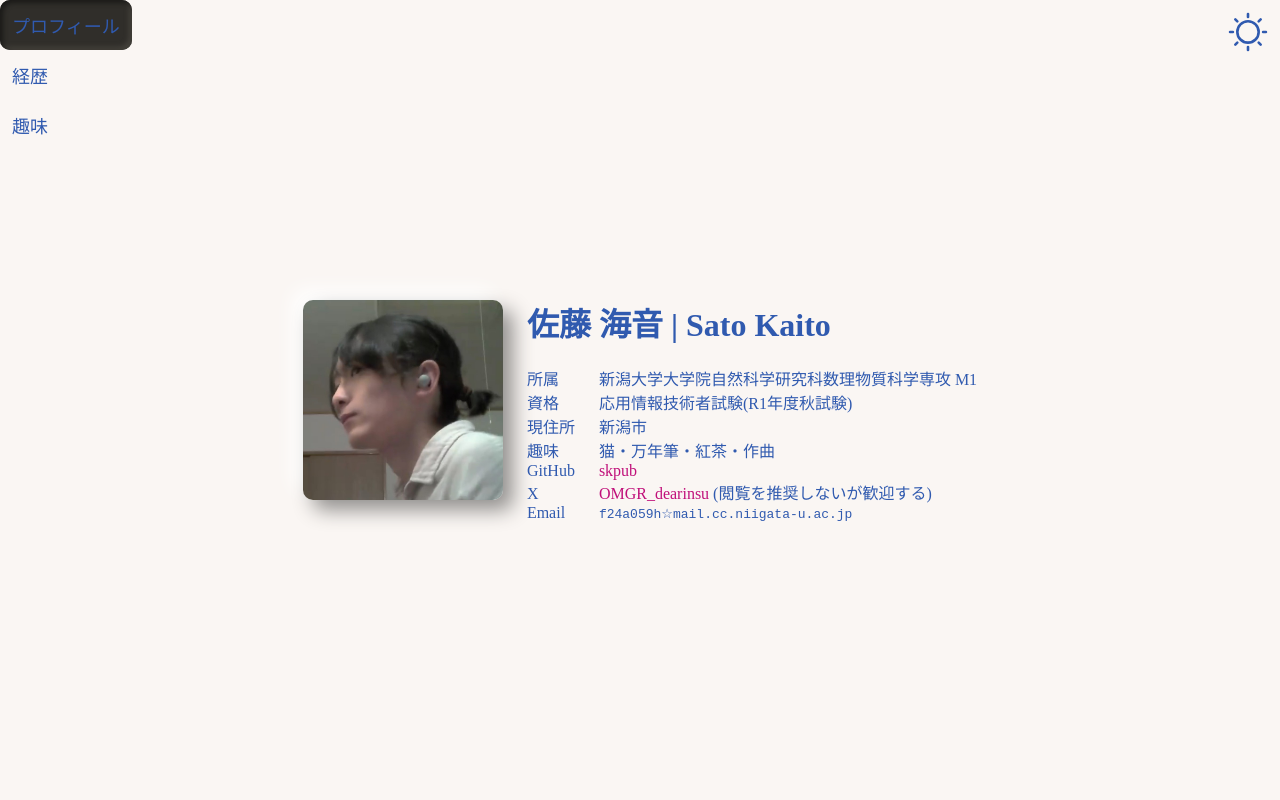
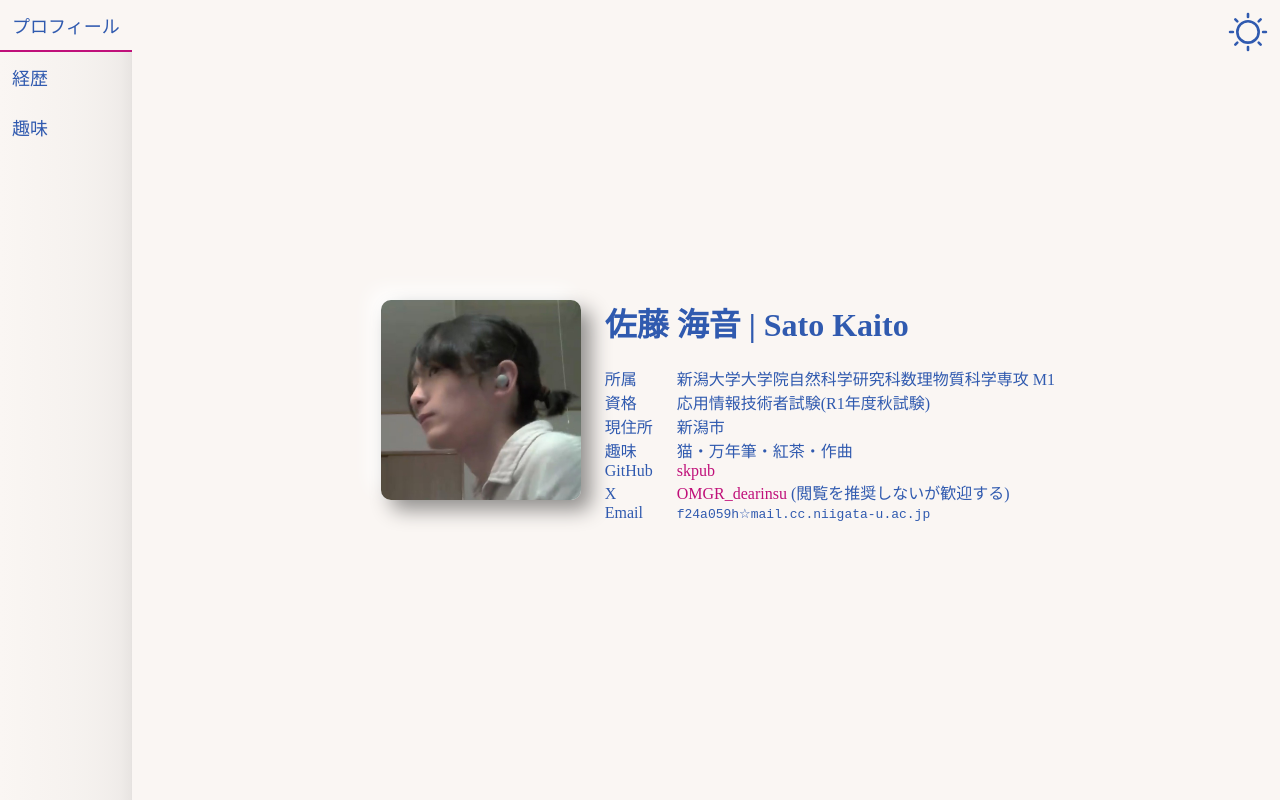
Before and after one commit to skpub/portfolio_v3, a SvelteKit app: page / in a window 1280 px wide. Built offline with nearby package versions, Linux system fonts and the light colour scheme; a web font is replaced by a local one.

Commit message:
タブ、横については大体完成。あとはアイコンをつけて縦にするだけ。

```diff
--- a/src/routes/+layout.svelte
+++ b/src/routes/+layout.svelte
@@ -43,15 +43,18 @@
 </div>
 <div id="main">
   <div id="tab_container">
-    <div id="tabs">
-      {#each tabs as tab}
-        {#if tab.id === $page.url.pathname}
-          <p id="selected">{tab.title}</p>
-        {:else}
+    {#each tabs as tab}
+      {#if tab.id === $page.url.pathname}
+        <div id="selected">
+          <p>{tab.title}</p>
+        </div>
+      {:else}
+        <div class="right-shadow">
           <a href={tab.id}><p>{tab.title}</p></a>
-        {/if}
-      {/each}
-    </div>
+        </div>
+      {/if}
+    {/each}
+    <div id="tab_padding" class="right-shadow"></div>
   </div>
   <div id="slot_container">
     <slot />
@@ -94,6 +97,7 @@
     --background: light-dark(#faf6f3, #302e2a);
     --foreground: light-dark(#305aaf, #fff);
     --foreground2: light-dark(#c0107a,#ffa3da);
+    --shadow: light-dark(#d6d3d1,#161614);
     color-scheme: light dark;
   }
 
@@ -111,7 +115,18 @@
     }
   }
 
-  #tabs {
+  #tab_padding {
+    flex: 1;
+  }
+
+  .right-shadow {
+    background: linear-gradient(270deg, var(--shadow), 1%, var(--background));
+  }
+
+  #tab_container {
+    height: 100dvh;
+    display: flex;
+    flex-flow: column;
     margin-right: 24px;
     p {
       margin-top: 0;
@@ -127,12 +142,8 @@
   }
 
   #selected {
-    /* background-color: var(--foreground); */
-    /* color: var(--background) */
-    border-radius: 10px;
-    background: #302e2a;
-    box-shadow: inset 3px 3px 5px #1b1a18,
-            inset -3px -3px 5px #45423c;
+    border-bottom: 2px solid var(--foreground2);
+    background: var(--background);
   }
 
   #main {
--- a/src/routes/+page.svelte
+++ b/src/routes/+page.svelte
@@ -41,9 +41,6 @@
 
 <style>
   #profile {
-    position: absolute;
-    left: 0;
-    width: 100dvw;
     display: flex;
     justify-content: center;
     align-items: center;
```
